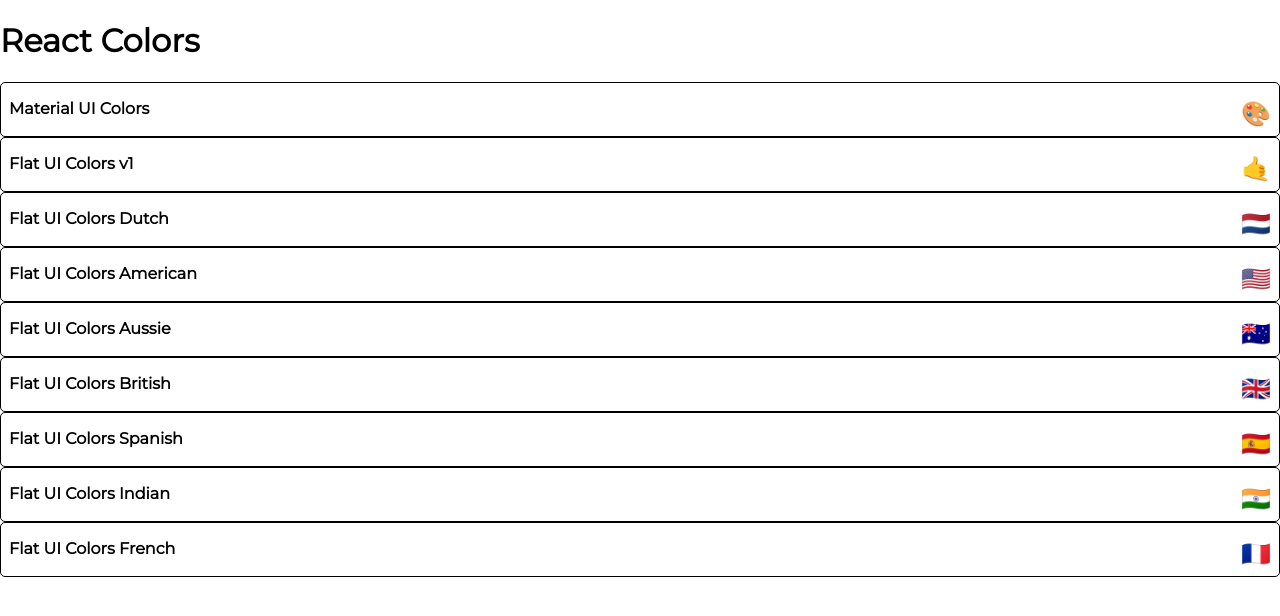
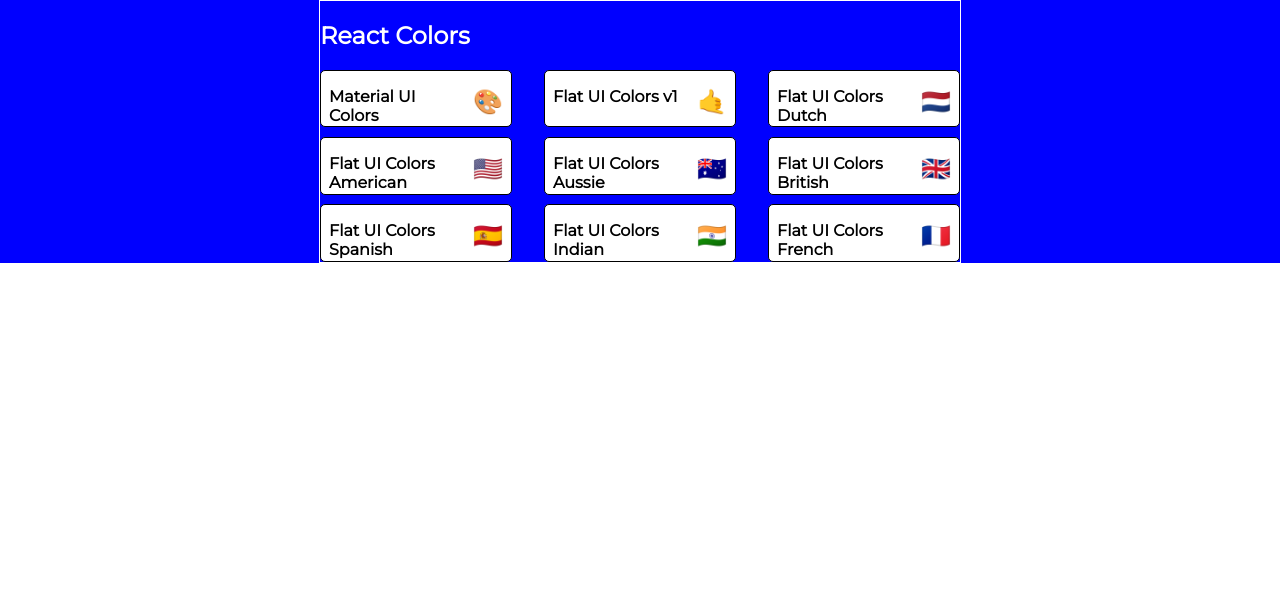
Before and after one commit to Arghun-dev/Color-App, a React (Create React App) app in the folder colorapp/: page / in a window 1280 px wide. Shown: the top 616 px of the page. Built offline with nearby package versions, Linux system fonts and the light colour scheme.

Commit message:
Start Styling PaletteList

```diff
--- a/colorapp/src/PaletteList.js
+++ b/colorapp/src/PaletteList.js
@@ -1,17 +1,55 @@
 import React from 'react';
 import {Link} from 'react-router-dom';
 import MiniPalette from './MiniPalette';
+import { withStyles } from '@material-ui/styles';
+
+const styles = {
+    root: {
+        backgroundColor: 'blue',
+        height: '100%',
+        display: 'flex',
+        alignItems: 'flex-start',
+        justifyContent: 'center'
+    },
+    container: {
+        width: "50%",
+        display: 'flex',
+        alignItems: 'flex-start',
+        flexDirection: 'column',
+        flexWrap: 'wrap',
+        border: '1px solid white',
+        color: 'white'
+    },
+    nav: {
+        display: 'flex',
+        width: '100%',
+        justifyContent: 'space-between'
+    },
+    palettes: {
+        boxSizing: 'border-box',
+        width: '100%',
+        display: 'grid',
+        gridTemplateColumns: 'repeat(3, 30%)',
+        gridGap: '5%'
+    }
+}
 
 class PaletteList extends React.Component {
     render() {
-        const {paletts} = this.props;
+        const {paletts, classes} = this.props;
         return (
-            <div>
-                <h1>React Colors</h1>
-                {paletts.map(palette => <MiniPalette {...palette} />)}
+            <div className={classes.root}>
+                <div className={classes.container}>
+                    <nav className={classes.nav}>
+                        <h1>React Colors</h1>
+                    </nav>
+                    <div className={classes.palettes}>
+                        {paletts.map(palette => <MiniPalette {...palette} />)}
+                    </div>
+                </div>
             </div>
         )
     }
 }
 
-export default PaletteList;
+export default withStyles(styles)(PaletteList);
```
